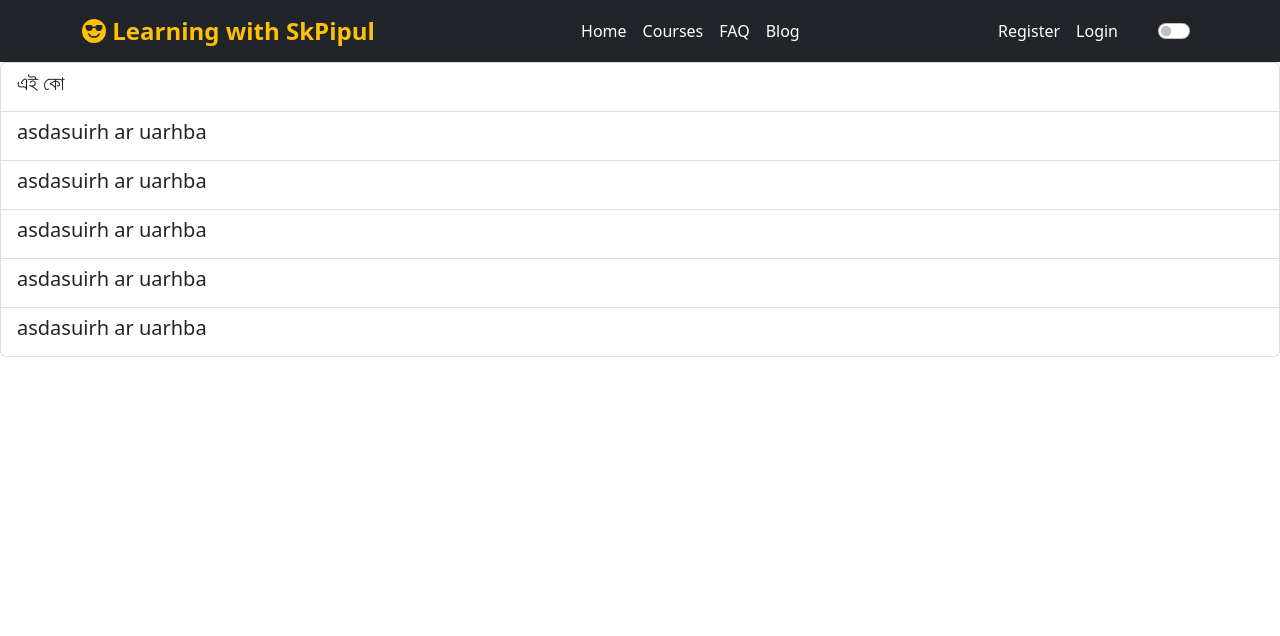
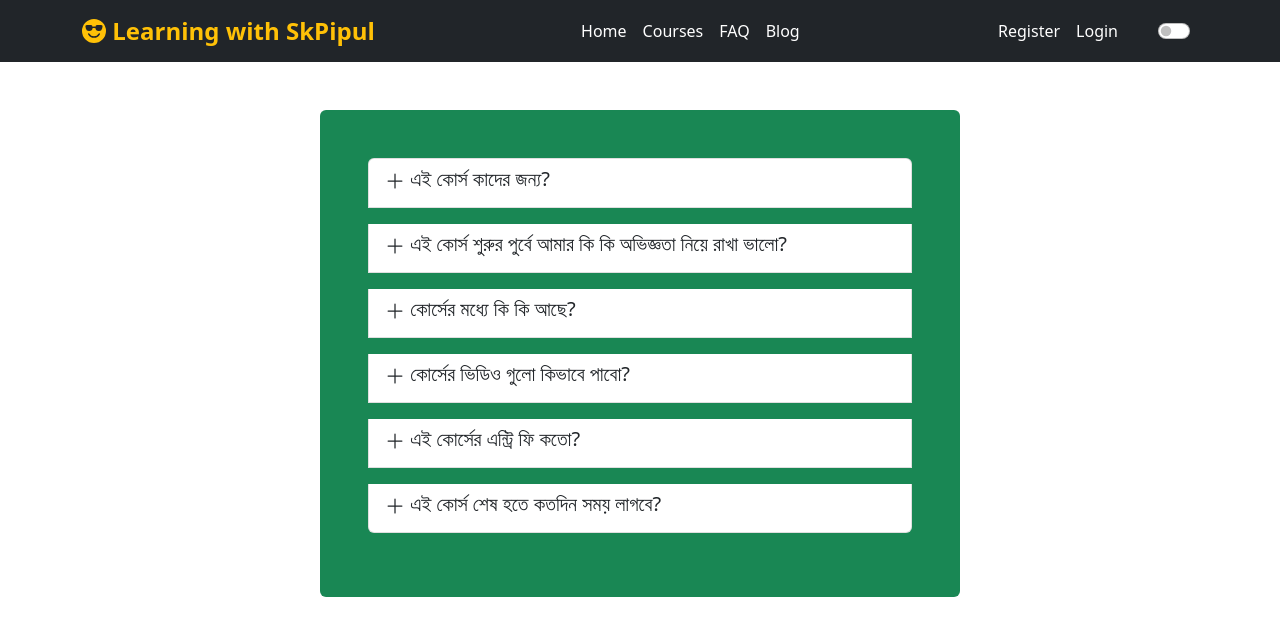
Before and after one commit to SkPipul/Learn-with-SkPipul, a React (Create React App) app: page /faq in a window 1280 px wide. Shown: the top 636 px of the page. Built offline with nearby package versions, Linux system fonts and the light colour scheme; no server answers.

Commit message:
backend server added

```diff
--- a/src/components/FAQ/FAQ.js
+++ b/src/components/FAQ/FAQ.js
@@ -1,16 +1,17 @@
 import React from 'react';
 import ListGroup from 'react-bootstrap/ListGroup';
+import { BsPlusLg } from "react-icons/bs";
 
 const FAQ = () => {
     return (
-        <div>
+        <div className='container w-50 my-5 bg-success rounded p-5'>
             <ListGroup>
-                <ListGroup.Item><h5>এই কো </h5></ListGroup.Item>
-                <ListGroup.Item><h5>asdasuirh ar uarhba</h5></ListGroup.Item>
-                <ListGroup.Item><h5>asdasuirh ar uarhba</h5></ListGroup.Item>
-                <ListGroup.Item><h5>asdasuirh ar uarhba</h5></ListGroup.Item>
-                <ListGroup.Item><h5>asdasuirh ar uarhba</h5></ListGroup.Item>
-                <ListGroup.Item><h5>asdasuirh ar uarhba</h5></ListGroup.Item>
+                <ListGroup.Item className='mb-3'><h5><BsPlusLg></BsPlusLg>  এই কোর্স কাদের জন্য?</h5></ListGroup.Item>
+                <ListGroup.Item className='mb-3'><h5><BsPlusLg></BsPlusLg>  এই কোর্স শুরুর পুর্বে আমার কি কি অভিজ্ঞতা নিয়ে রাখা ভালো?</h5></ListGroup.Item>
+                <ListGroup.Item className='mb-3'><h5><BsPlusLg></BsPlusLg>  কোর্সের মধ্যে কি কি আছে?</h5></ListGroup.Item>
+                <ListGroup.Item className='mb-3'><h5><BsPlusLg></BsPlusLg>  কোর্সের ভিডিও গুলো কিভাবে পাবো?</h5></ListGroup.Item>
+                <ListGroup.Item className='mb-3'><h5><BsPlusLg></BsPlusLg>  এই কোর্সের এন্ট্রি ফি কতো?</h5></ListGroup.Item>
+                <ListGroup.Item className='mb-3'><h5><BsPlusLg></BsPlusLg>  এই কোর্স শেষ হতে কতদিন সময় লাগবে?</h5></ListGroup.Item>
 
             </ListGroup>
         </div>
--- a/src/components/Login/Login.js
+++ b/src/components/Login/Login.js
@@ -1,7 +1,7 @@
 import React, { useContext } from 'react';
 import { Link, useLocation, useNavigate } from 'react-router-dom';
 import { AuthContext } from '../UserContext/UserContext';
-import { ToastContainer } from 'react-toastify';
+import { ToastContainer, toast } from 'react-toastify';
 import 'react-toastify/dist/ReactToastify.css';
 import { FcGoogle } from 'react-icons/fc';
 import { FaGithub } from 'react-icons/fa';
@@ -30,7 +30,10 @@ const Login = () => {
             navigate(from, { replace: true })
         })
         .catch( error => {
-            console.error(error);
+            console.error(error)
+            toast.error( 'Your password is incorrect', {
+                position: "top-center"
+            })
         })
     }
 
--- a/src/components/Routes/Routes.js
+++ b/src/components/Routes/Routes.js
@@ -23,12 +23,12 @@ export const routes = createBrowserRouter([
             {
                 path: '/courses',
                 element: <Courses></Courses>,
-                loader: () => fetch('http://localhost:5000/courses')
+                loader: () => fetch('https://learn-with-skpipul-server.vercel.app/courses')
             },
             {
                 path: '/courses/:id',
                 element: <Details></Details>,
-                loader: ({params}) => fetch(`http://localhost:5000/courses/${params.id}`)
+                loader: ({params}) => fetch(`https://learn-with-skpipul-server.vercel.app/courses/${params.id}`)
             },
             {
                 path: '/login',
--- a/src/components/SideBar/SideBar.js
+++ b/src/components/SideBar/SideBar.js
@@ -7,7 +7,7 @@ const SideBar = () => {
     const [courses, setCourses] = useState([]);
 
     useEffect(() => {
-        fetch('http://localhost:5000/courses')
+        fetch('https://learn-with-skpipul-server.vercel.app/courses')
             .then(res => res.json())
             .then(data => setCourses(data))
     }, [])
```
